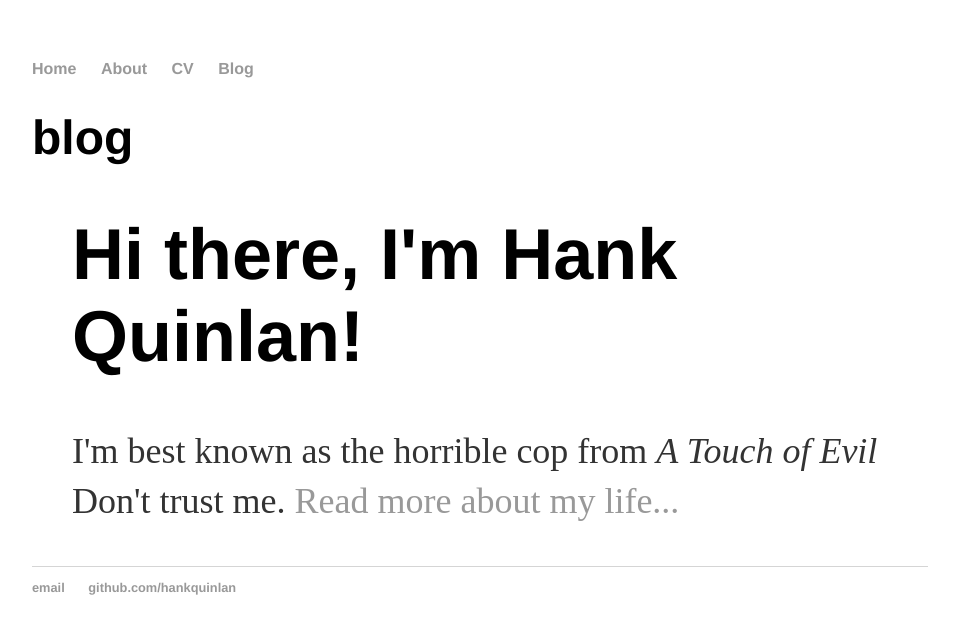
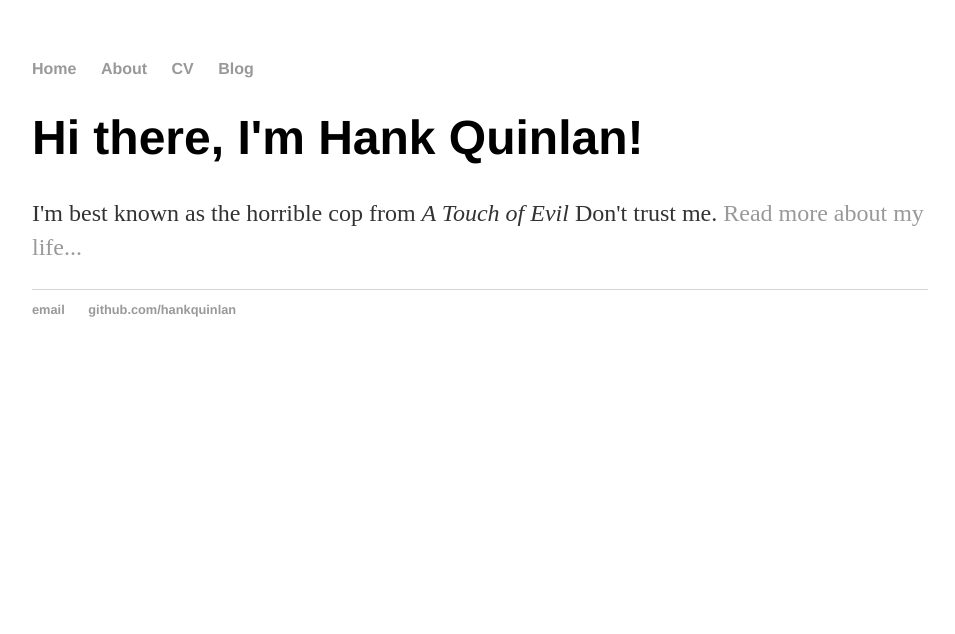
Before and after one commit to bayu-wilson/oldbayu-wilson.github.io, a Jekyll site: the page built from cv/index.html, in a window 1280 px wide. Shown: the top 634 px of the page, without its empty margins (160-1115 px from the left). Built offline with Jekyll 4.4.1, drawn with Linux system fonts in a browser that asks for light colours.

Commit message:
Update index.html

```diff
--- a/cv/index.html
+++ b/cv/index.html
@@ -3,8 +3,8 @@ layout: default
 title: blog
 ---
 
-	<h1>{{ page.title }}</h1>
-	<ul class="posts">
+<!-- 	<h1>{{ page.title }}</h1> -->
+<!-- 	<ul class="posts"> -->
 
 <div class="blurb">
 	<h1>Hi there, I'm Hank Quinlan!</h1>
```
